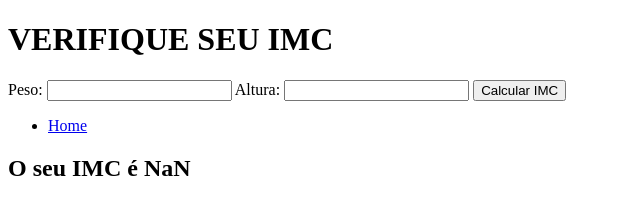
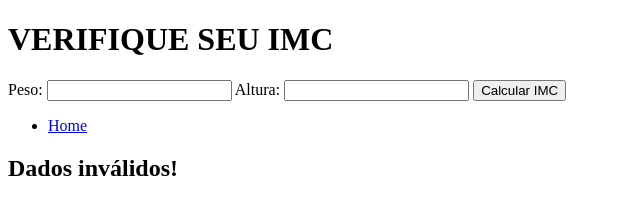
Before and after one commit to Derziane/IMC, a website: page resultado.html in a window 1280 px wide. Shown: the full height of the page, 0-640 px from the left. Drawn offline with Linux system fonts and the light colour scheme.

Commit message:
correção

```diff
--- a/resultado.html
+++ b/resultado.html
@@ -29,12 +29,16 @@
         const peso = parseFloat(params.get("peso"));
         const altura = parseFloat(params.get("altura"));
 
-        const imc = peso / (altura * altura);
+        if (!isNaN(peso) && !isNaN(altura) && altura > 0) {
+            const imc = peso / (altura * altura);
 
-        document.getElementById("resultado").innerHTML =
-            `O seu IMC é ${imc.toFixed(2)}`;
+            document.getElementById("resultado").innerHTML =
+                `O seu IMC é ${imc.toFixed(2)}`;
+        } else {
+            document.getElementById("resultado").innerHTML =
+                "Dados inválidos!";
+        }
     </script>
 
-    <script src="./js/server.js"></script>
 </body>
 </html>
```
